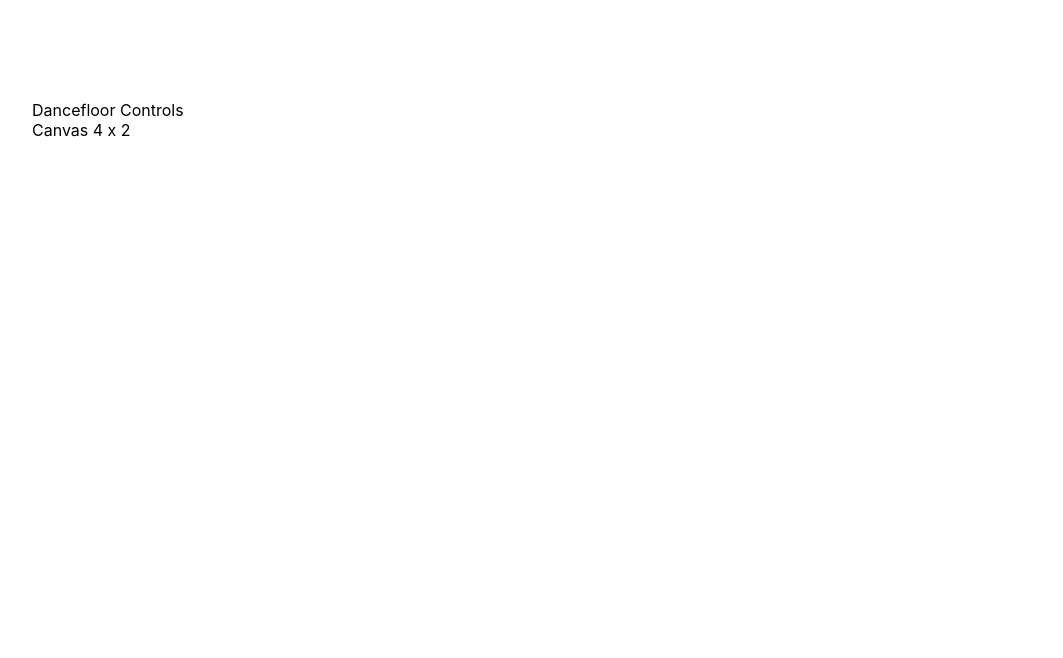
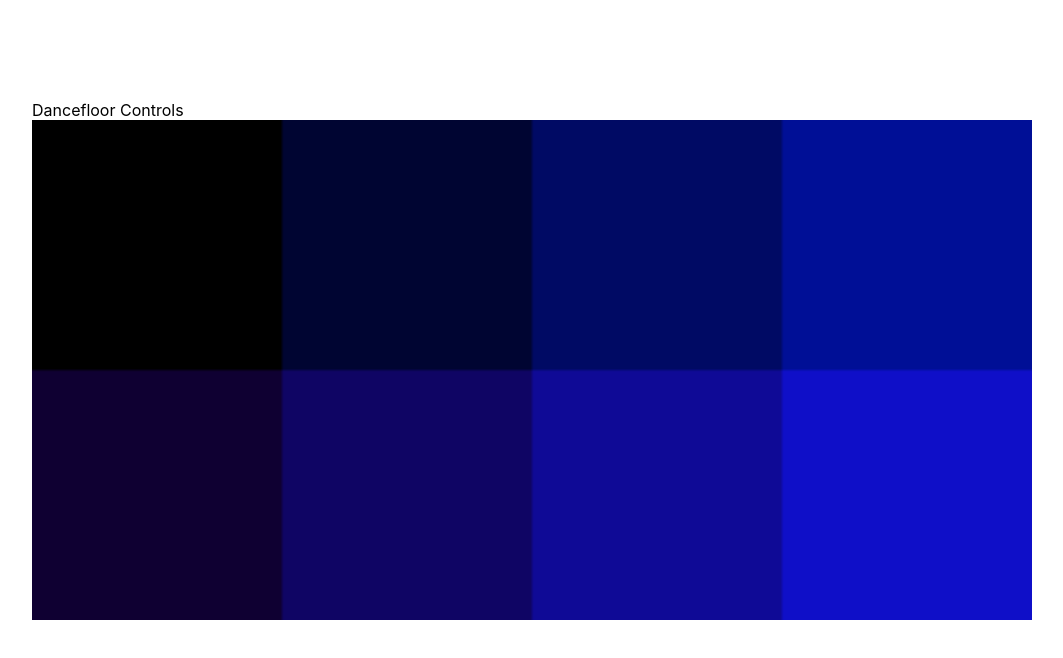
Before and after one commit to nadyja/dancefloor, a React (Create React App) app: page / in a window 1280 px wide. Shown: the top 658 px of the page, without its empty margins (108-1171 px from the left). Built offline with nearby package versions, Linux system fonts and the light colour scheme; the HTML template or start-up script is replaced by a standard one.

Commit message:
Create Canvas component

```diff
--- /dev/null
+++ b/src/components/Canvas/helpers.js
@@ -0,0 +1,14 @@
+export function getRandomColor(i, j) {
+  return `rgb(${i * 15}, ${j * 5}, ${(i+j) * 50})`
+}
+export function getSize(ctx, columns, rows) {
+  const sizeWidth = ctx.canvas.clientWidth;
+  const sizeHeight = ctx.canvas.clientHeight;
+  const width = 300/columns;//sizeWidth/columns;
+  const height = width;
+  return width;
+}
+export default {
+  getRandomColor,
+  getSize,
+}
--- a/src/components/Canvas/index.js
+++ b/src/components/Canvas/index.js
@@ -1,12 +1,32 @@
 import React from 'react';
 import PropTypes from 'prop-types';
+import helpers from './helpers';
+import styles from './styles.css';
 
-function Canvas({ columns, rows }) {
-  return (
-    <div>
-      Canvas {columns} x {rows}
-    </div>
-  );
+class Canvas extends React.Component {
+  getRandomColor(i, j) {
+    return `rgb(${i * 15}, ${j * 5}, ${(i+j) * 50})`
+  }
+  renderBlocks(ctx, rows, columns, size) {
+    for (let i = 0; i < rows; i++) {
+      for (let j = 0; j < columns; j++) {
+        ctx.fillStyle = helpers.getRandomColor(i, j);
+        ctx.fillRect(j * size, i * size, size, size);
+      }
+    }
+  }
+  componentDidMount() {
+    const { columns, rows } = this.props;
+    const canvas = this.refs.canvas;
+    const ctx = canvas.getContext("2d");
+    const size = helpers.getSize(ctx, columns, rows);
+    this.renderBlocks(ctx, rows, columns, size);
+  }
+  render() {
+    return (
+      <canvas className="canvas" ref="canvas" />
+    );
+  }
 }
 Canvas.propTypes = {
   columns: PropTypes.number.isRequired,
--- /dev/null
+++ b/src/components/Canvas/styles.css
@@ -0,0 +1,4 @@
+.canvas {
+  width: 100%;
+  height: 100%;
+}
```
